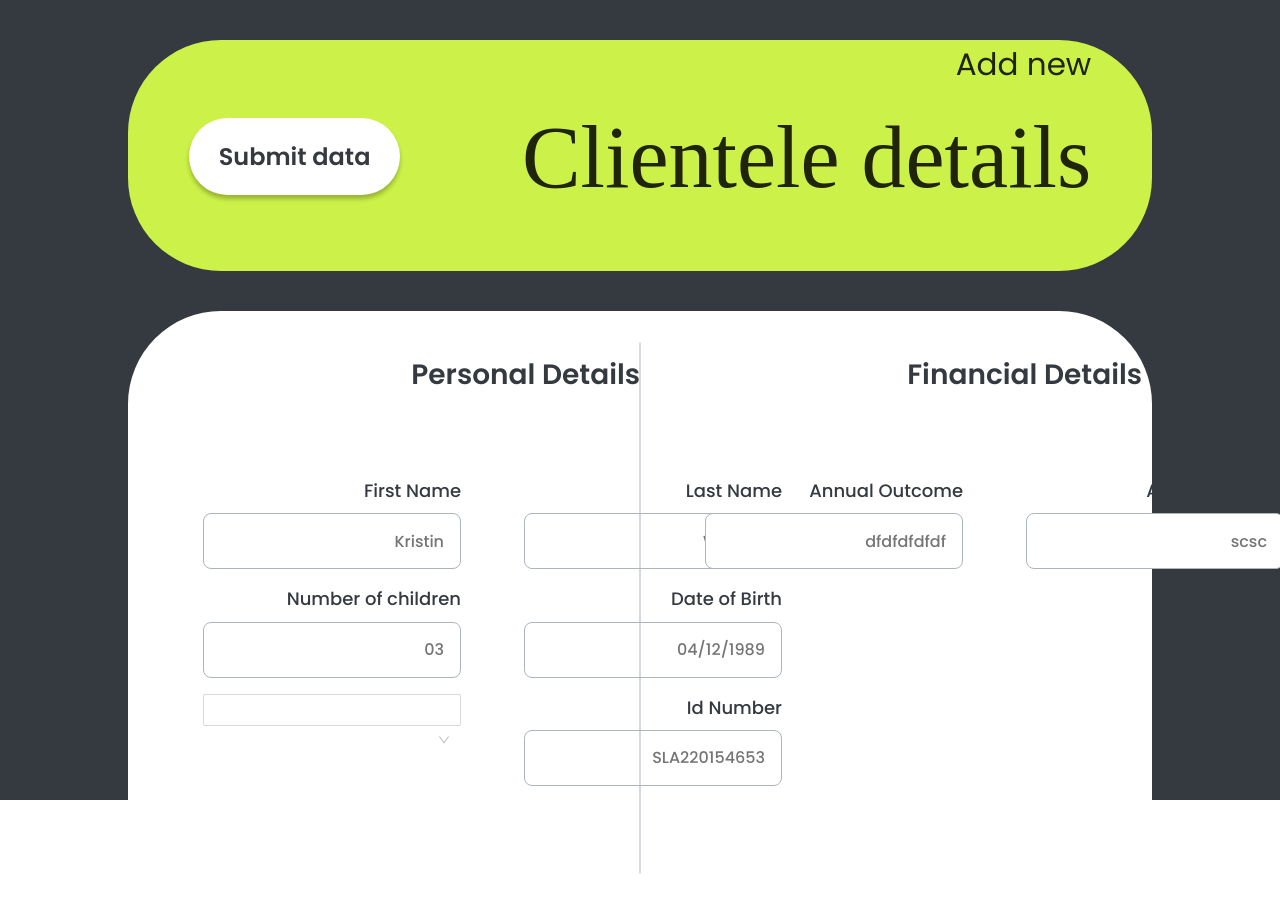
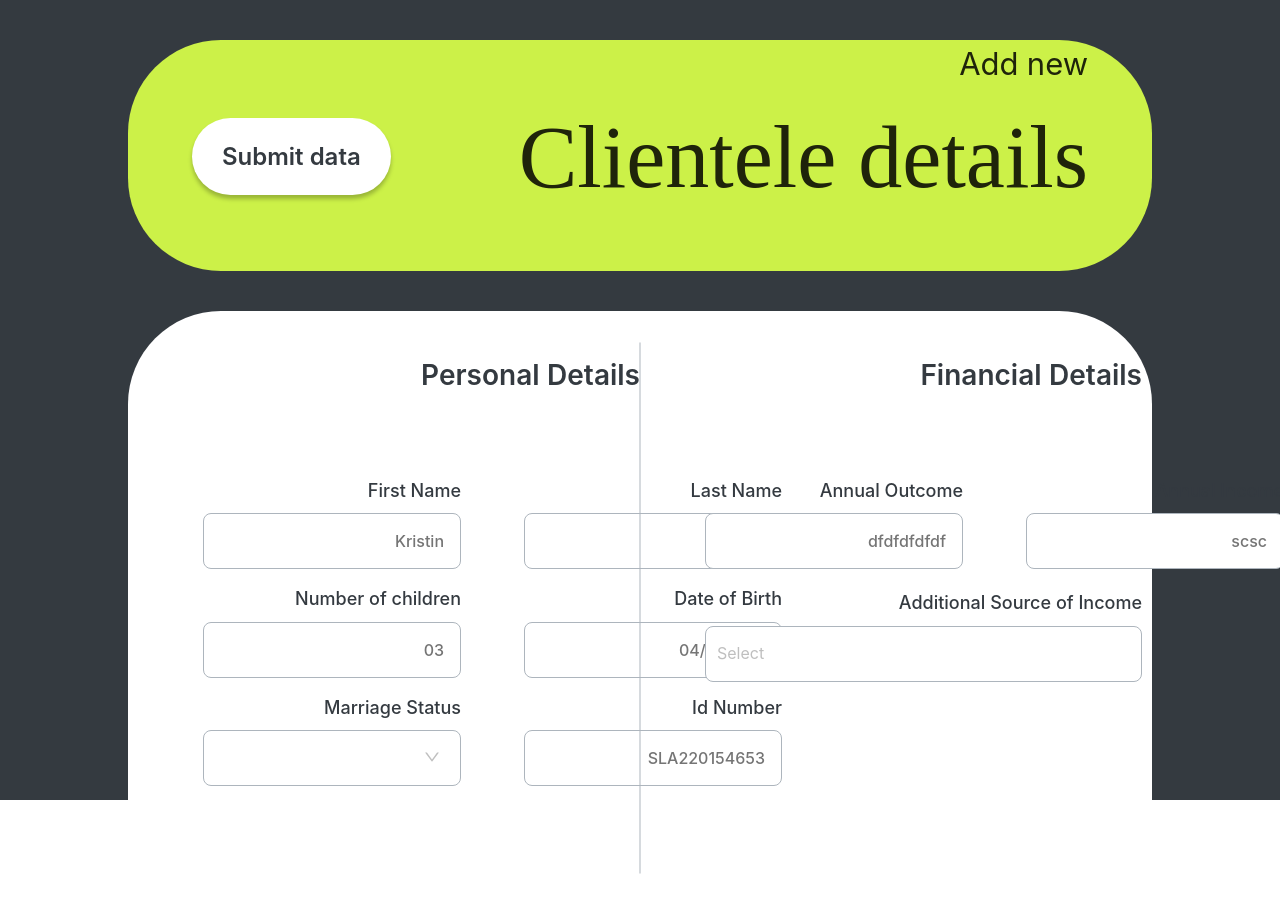
Before and after one commit to echo-webapp/Finance-App, a React (Create React App) app: page /addclient in a window 1280 px wide. Built offline with nearby package versions, Linux system fonts and the light colour scheme.

Commit message:
added client page and getting dynamic data

```diff
--- /dev/null
+++ b/src/components/atoms/multiselect.tsx
@@ -0,0 +1,51 @@
+import styled from "styled-components";
+import { Select } from "antd";
+
+const { Option } = Select;
+
+const MultiselectContainer = styled.div`
+  width: 100%;
+  align-self: flex-end;
+`;
+
+const MultiselectLabel = styled.div`
+  color: var(--black);
+  text-align: right;
+  font-weight: 500;
+  font-size: 18px;
+`;
+
+interface MultiselectProps {
+  label: string;
+  value: any;
+  setvalue: any;
+}
+
+const additional_soc_list = ["own house", "paying mortgage", "rent house"];
+
+const Multiselect = ({ label, value, setvalue }: MultiselectProps) => {
+
+  return (
+    <MultiselectContainer>
+      <MultiselectLabel>{label}</MultiselectLabel>
+      <Select
+        mode="multiple"
+        allowClear
+        style={{ width: "100%" }}
+        value={value}
+        placeholder="Select"
+        onChange={(e) => setvalue(e)}
+      >
+        {additional_soc_list.map((val) => {
+          return (
+            <Option key={val} value={val}>
+              {val}
+            </Option>
+          );
+        })}
+      </Select>
+    </MultiselectContainer>
+  );
+};
+
+export default Multiselect;
--- /dev/null
+++ b/src/components/atoms/select.css
@@ -0,0 +1,57 @@
+.ant-select-selector {
+  min-height: 56px !important;
+  margin-top: 8px;
+  border: 1px solid var(--grey) !important;
+  border-radius: 8px !important;
+}
+
+.ant-select-selector :focus {
+  outline: none !important;
+}
+
+.ant-select-single .ant-select-selection-item {
+  padding: 12px !important;
+  font-size: 16px !important;
+}
+
+.ant-select-selection-item {
+  height: 40px !important;
+}
+
+.ant-select-selection-item-content {
+  padding-top: 8px !important;
+}
+
+.ant-select-selection-item-remove {
+  padding-top: 8px !important;
+}
+
+.ant-select-single .ant-select-selection-item-content {
+  padding-top: 8px;
+}
+
+.ant-select-arrow {
+  font-size: 16px !important;
+  margin-right: 10px !important;
+  top: 55% !important;
+}
+
+.ant-select-multiple .ant-select-selection-item {
+  font-size: 16px;
+}
+
+.anticon-close-circle {
+  font-size: 20px;
+}
+
+.ant-select-clear {
+  margin-right: 10px;
+}
+
+.ant-select-selection-placeholder {
+  font-size: 16px;
+}
+
+.ant-select-item-option-content {
+  font-size: 16px;
+}
--- a/src/components/atoms/select.tsx
+++ b/src/components/atoms/select.tsx
@@ -1,16 +1,32 @@
 import { Select } from "antd";
+import "./select.css";
+import styled from "styled-components";
 
 const { Option } = Select;
 
 interface SelectProps {
+  label: string;
   value: any;
   setvalue: any;
 }
 
-const SelectComponent = ({ value, setvalue }: SelectProps) => {
+const SelectContainer = styled.div`
+  width: 258px;
+`;
+
+const SelectLabel = styled.div`
+  color: var(--black);
+  text-align: right;
+  font-weight: 500;
+  font-size: 18px;
+`;
+
+const SelectComponent = ({ label, value, setvalue }: SelectProps) => {
   return (
+    <SelectContainer>
+      <SelectLabel>{label}</SelectLabel>
       <Select
-      style={{ width: 258 }}
+        style={{ width: "100%" }}
         value={value}
         placeholder="Select"
         onChange={(e) => setvalue(e)}
@@ -20,6 +36,7 @@ const SelectComponent = ({ value, setvalue }: SelectProps) => {
         <Option value="widow">Wido</Option>
         <Option value="divorced">Divorced</Option>
       </Select>
+    </SelectContainer>
   );
 };
 
--- a/src/pages/client/addclient.tsx
+++ b/src/pages/client/addclient.tsx
@@ -1,6 +1,7 @@
-import React, { useState } from "react";
+import { useState } from "react";
 import styled from "styled-components";
 import Input from "../../components/atoms/input";
+import Multiselect from "../../components/atoms/multiselect";
 import SelectComponent from "../../components/atoms/select";
 import Header from "../../components/molecules/header";
 
@@ -28,10 +29,12 @@ const PersonalDetails = styled.div`
   width: 50%;
   padding-left: 75px;
 `;
+
 const FinancialDetails = styled.div`
   width: 50%;
   padding-right: 75px;
 `;
+
 const PHeading = styled.div`
   margin-top: 42px;
   font-size: 28px;
@@ -77,8 +80,20 @@ const Divider = styled.div`
 
 const AddClient = () => {
   const SubmitData = () => {
-    console.log("submit data");
+    const data = {
+      firstname: firstname,
+      lastname: lastname,
+      marriage_status: marriage_status,
+      dob: dob,
+      noc: noc,
+      id_number: id_number,
+      annual_income: annual_income,
+      annual_outcome: annual_outcome,
+      additional_soi: additional_soi,
+    };
+    console.log(data);
   };
+
   const [firstname, setfirstname] = useState("");
   const [lastname, setlastname] = useState("");
   const [marriage_status, setmarriage_status] = useState("");
@@ -142,6 +157,7 @@ const AddClient = () => {
               />
             </InputContainerLeft>
             <SelectComponent
+              label="Marriage Status"
               value={marriage_status}
               setvalue={setmarriage_status}
             />
@@ -182,6 +198,20 @@ const AddClient = () => {
               />
             </InputContainerRight>
           </FInputFields>
+          <div
+            style={{
+              display: "flex",
+              justifyContent: "flex-end",
+              marginTop: "20px",
+              width: "100%",
+            }}
+          >
+            <Multiselect
+              label="Additional Source of Income"
+              value={additional_soi}
+              setvalue={setadditional_soi}
+            />
+          </div>
         </FinancialDetails>
       </Details>
     </AddClientContainer>
--- a/src/theme.tsx
+++ b/src/theme.tsx
@@ -17,6 +17,5 @@ export const GlobalStyle: any = createGlobalStyle`
     margin: 0;
     padding: 0;
     box-sizing: border-box;
-    font-family: 'Poppins', sans-serif;
   }
 `;
```
Also changed, not shown: src/components/molecules/multiselect.tsx (deleted, +0 -7 lines). Lines whose indentation alone changed are shown as unchanged.
